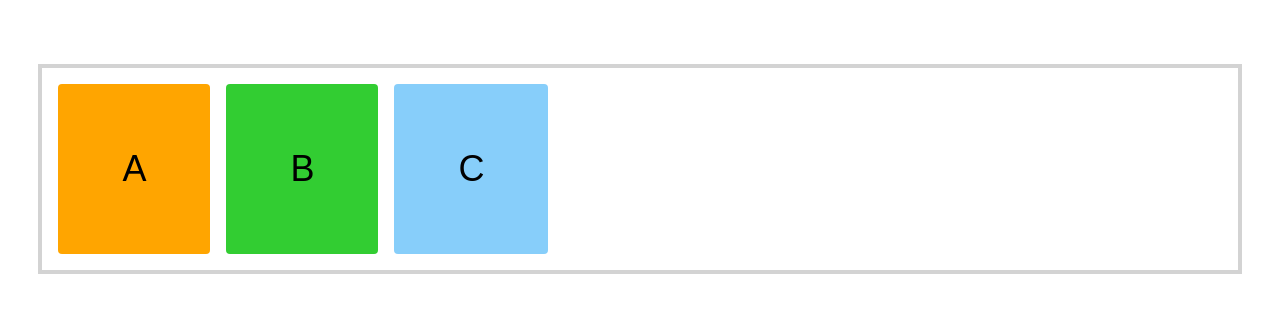
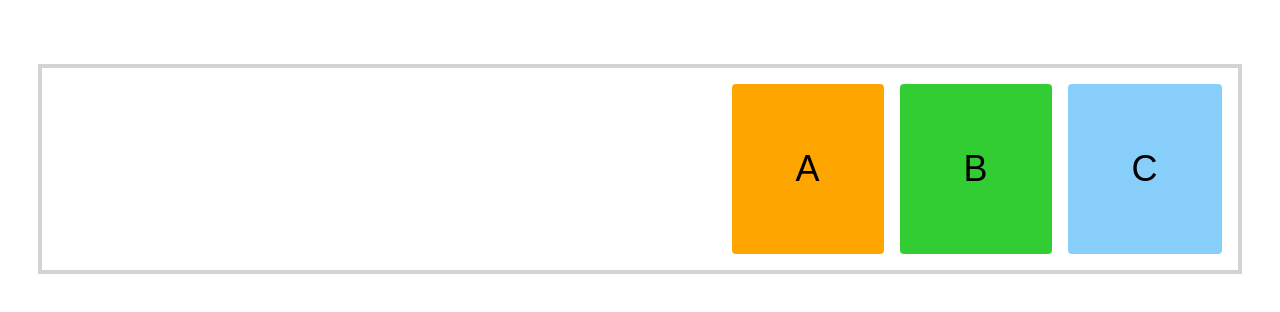
Before and after one commit to OC1989edu/flexbox-example-1, a plain HTML site: page index.html in a window 1280 px wide. Drawn offline with Linux system fonts and the light colour scheme.

Commit message:
third commit

```diff
--- a/index.html
+++ b/index.html
@@ -8,9 +8,9 @@
 
 <body>
     <div class="container boxes-layout">
-        <span id="boxA">A</span>
-        <span id="boxB">B</span>
-        <span id="boxC">C</span>
+        <div class="boxes" id="boxA">A</div>
+        <div class="boxes" id="boxB">B</div>
+        <div class="boxes" id="boxC">C</div>
     </div>
 </body>
 </html>
--- a/styles.css
+++ b/styles.css
@@ -14,7 +14,7 @@ body {
   font-size: 36px;
 }
 
-.container span {
+.boxes {
     background: #90caf9;
     padding: 4rem;
     border-radius: 4px;
@@ -33,7 +33,7 @@ body {
 }
 
 /* klasse med justify-content-verdi */
-.boxes-layout   { justify-content: flex-start; }
+.boxes-layout   { justify-content: flex-end; }
 
 /*
 .start   { justify-content: flex-start; }
```
